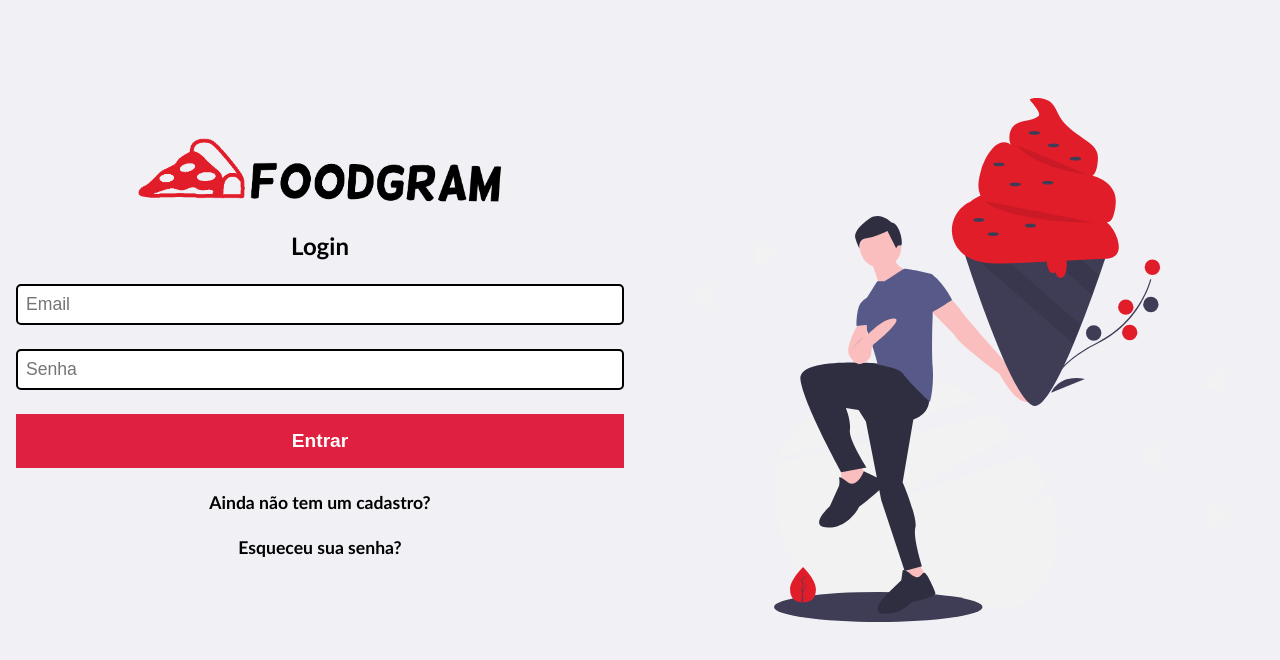
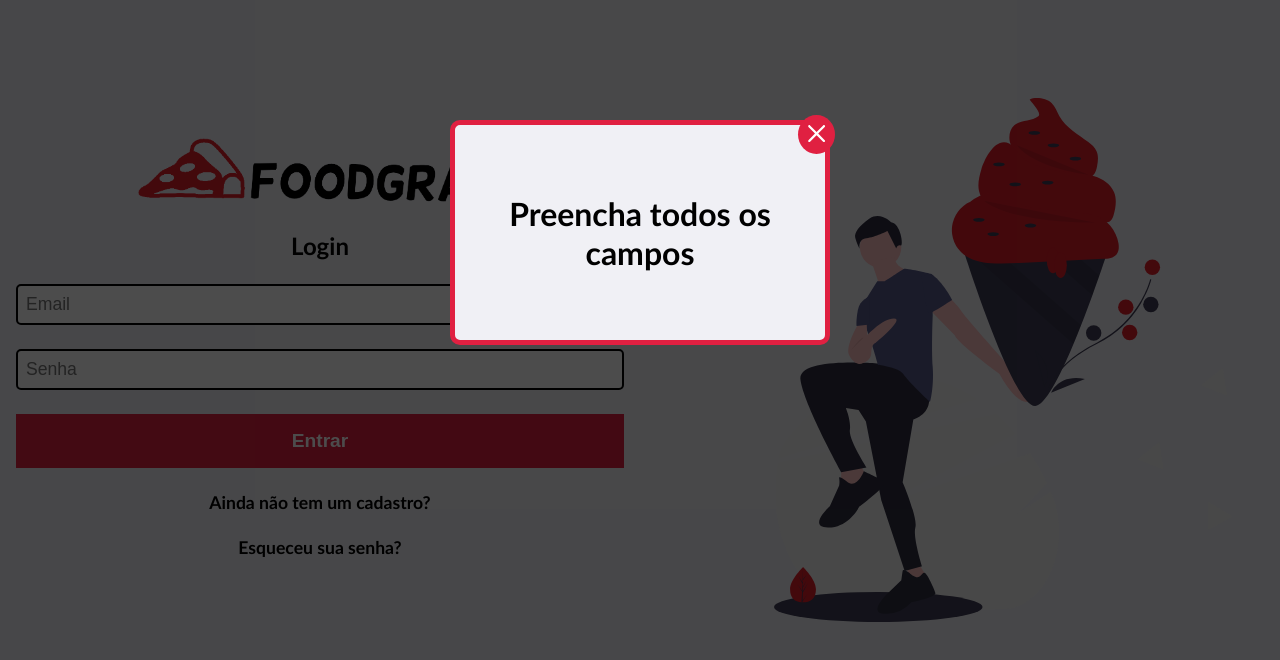
Before and after one commit to IAmUserUndefined/foodgram-front-end, a React (Create React App) app: page / in a window 1280 px wide. Both pictures are taken after a click on the button "Entrar". Shown: the top 660 px of the page. Built offline with nearby package versions, Linux system fonts and the light colour scheme.

Commit message:
criar página de Modal e seu provedor

```diff
--- a/src/App.jsx
+++ b/src/App.jsx
@@ -3,13 +3,14 @@ import { BrowserRouter } from "react-router-dom";
 
 import AppContainer from "./styles/app";
 
-import { AppRoutes } from './routes';
+import { AppRoutes, ModalRoute } from './routes';
 
 const App = () => {
   return (
       <>
         <BrowserRouter>
           <AppContainer>
+            <ModalRoute />
             <AppRoutes />
           </AppContainer>
         </BrowserRouter>
--- a/src/index.js
+++ b/src/index.js
@@ -2,13 +2,17 @@ import React from 'react';
 import ReactDOM from 'react-dom';
 
 import GlobalStyle from "./styles/global";
+
+import { ModalProvider } from "./providers/ModalProvider";
 
 import App from "./App";
 
 ReactDOM.render(
   <React.StrictMode>
     <GlobalStyle />
-    <App />
+    <ModalProvider>
+      <App />
+    </ModalProvider>
   </React.StrictMode>,
   document.getElementById('root')
 );
--- a/src/pages/Login/index.jsx
+++ b/src/pages/Login/index.jsx
@@ -8,7 +8,11 @@ import Logo from "../../components/Logo/index"
 
 import PagesContainer from "../../components/PagesContainer/index";
 
+import { useModal } from "../../providers/ModalProvider";
+
 const Login = () => {
+  const { handleShowModal } = useModal();
+
   return (
     <>
       <PagesContainer>
@@ -21,7 +25,7 @@ const Login = () => {
 
           <FormInput type="password" name="password" placeholder="Senha" />
 
-          <Button>
+          <Button onClick={() => handleShowModal("Preencha todos os campos")}>
             Entrar
           </Button>
 
--- /dev/null
+++ b/src/pages/Modal/index.jsx
@@ -0,0 +1,23 @@
+import React from "react";
+import { CgClose } from "react-icons/cg";
+
+import { ModalContainer, ModalStyle } from "./styles";
+
+import { useModal } from "../../providers/ModalProvider";
+
+const Modal = () => {
+  const { message, display, handleCloseModal } = useModal();
+
+  return (
+    <ModalContainer onClick={handleCloseModal} display={display}>
+      <ModalStyle id="modal">
+        <button onClick={handleCloseModal}>
+          <CgClose />
+        </button>
+        <h3 id="message">{message}</h3>
+      </ModalStyle>
+    </ModalContainer>
+  );
+};
+
+export default Modal;
--- /dev/null
+++ b/src/pages/Modal/styles.js
@@ -0,0 +1,67 @@
+import styled from "styled-components";
+
+export const ModalContainer = styled.div`
+  @keyframes modal {
+    from {
+      opacity: 0;
+      transform: translate3d(0, -100px, 0);
+    }
+
+    to {
+      opacity: 1;
+      transform: translate3d(0, 0, 0);
+    }
+  }
+
+  position: fixed;
+  top: 0;
+  left: 0;
+  width: 100vw;
+  height: 100vh;
+  background-color: rgba(0, 0, 0, 0.7);
+  display: ${({ display }) => `${display}`};
+  justify-content: center;
+`;
+
+export const ModalStyle = styled.div`
+  min-width: 300px;
+  width: 380px;
+  height: 225px;
+  margin-top: 120px;
+  background-color: #f0f0f5;
+  padding: 15px;
+  border-radius: 10px;
+  display: flex;
+  justify-content: center;
+  align-items: center;
+  border: 5px solid #e02041;
+  position: relative;
+  animation: modal 0.6s;
+
+  > h3 {
+    color: #000;
+    font-size: 2rem;
+    text-align: center;
+  }
+
+  > button {
+    background-color: #e02041;
+    border: none;
+    padding: 5px 5px 0 5px;
+    font-size: 25px;
+    color: #fff;
+    cursor: pointer;
+    position: absolute;
+    top: -10px;
+    right: -10px;
+    border-radius: 100%;
+    font-size: 1.7rem;
+    font-weight: bold;
+
+    &:hover {
+      color: #e02041;
+      background-color: #000;
+      transition: 0.6s;
+    }
+  }
+`;
--- /dev/null
+++ b/src/providers/ModalProvider.js
@@ -0,0 +1,16 @@
+import React, { createContext, useContext } from "react";
+import hook from "./hooks/useModal";
+
+const ModalContext = createContext();
+
+export const ModalProvider = ({ children }) => {
+  const { message, display, handleShowModal, handleCloseModal } = hook();
+
+  return (
+    <ModalContext.Provider value={{ message, display, handleShowModal, handleCloseModal }}>
+      {children}
+    </ModalContext.Provider>
+  );
+};
+
+export const useModal = () => useContext(ModalContext);
--- /dev/null
+++ b/src/providers/hooks/useModal.js
@@ -0,0 +1,21 @@
+import { useState } from "react";
+
+const useModal = () => {
+  const [message, setMessage] = useState("")
+  const [display, setDisplay] = useState("none")
+
+  const handleShowModal = (message) => {
+    setMessage(message)
+    setDisplay("flex")
+  }
+
+  const handleCloseModal = (e) => {
+    if (e.target.id !== "modal" && e.target.id !== "message") {
+      setDisplay("none");
+    }
+  }
+
+  return { message, display, handleShowModal, handleCloseModal }
+}
+
+export default useModal;
--- a/src/routes.js
+++ b/src/routes.js
@@ -10,6 +10,7 @@ import ConfigUser from './pages/ConfigUser';
 import RecoverPassword from './pages/RecoverPassword';
 import VerifyEmail from './pages/VerifyEmail';
 import VerifyEmailUpdate from './pages/VerifyEmailUpdate';
+import Modal from './pages/Modal';
 
 export const AppRoutes = () => {
     return (
@@ -28,3 +29,13 @@ export const AppRoutes = () => {
         </>
      );
 }
+
+export const ModalRoute = () => {
+    return (
+        <>
+            <Routes>
+                <Route path="/*" exact element={<Modal />} />
+            </Routes>
+        </>
+     );
+}
```
